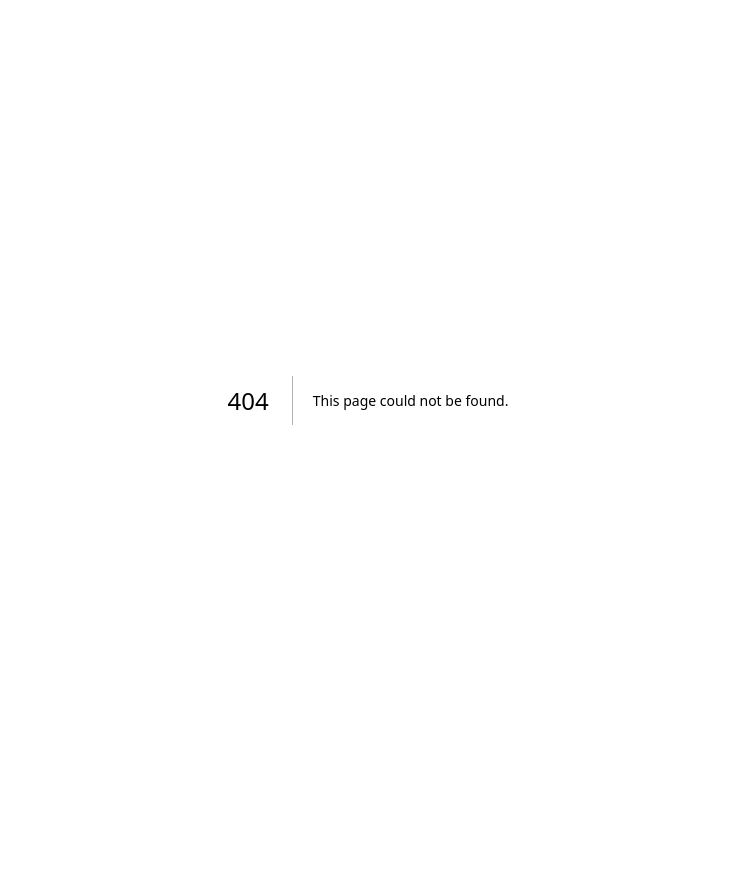
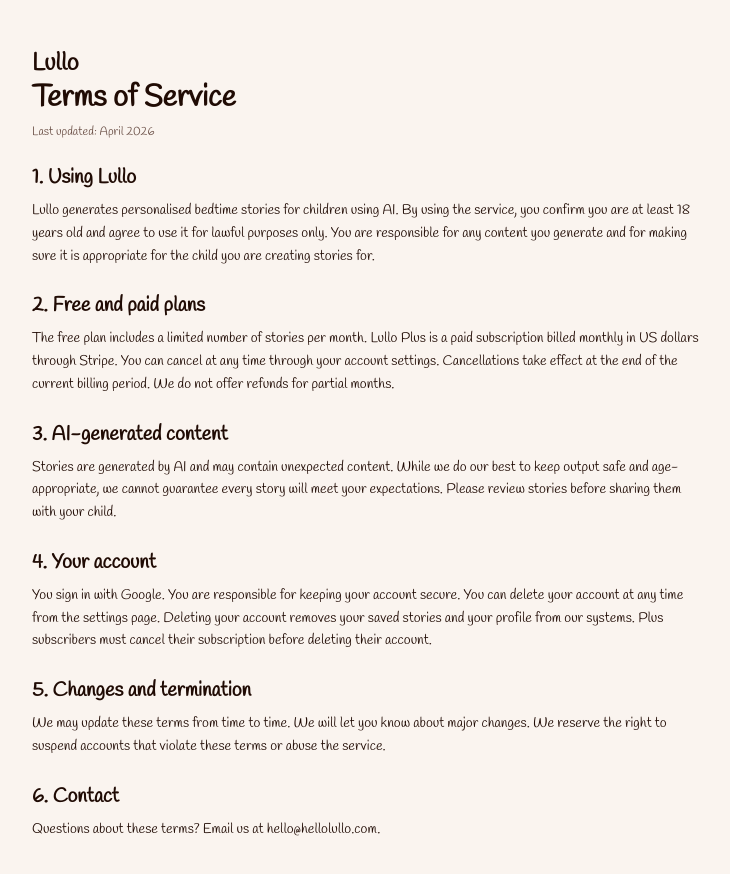
Before and after one commit to morganthen/lullo, a Next.js app: page /terms in a window 1280 px wide. Before the commit this address had no page. Shown: the top 874 px of the page, without its empty margins (272-1002 px from the left). Before the commit the page ends 800 px from the top, so only its background shows below. Built offline with nearby package versions, Linux system fonts and the light colour scheme.

Commit message:
add terms and privacy policy page

```diff
--- a/app/(auth)/login/page.tsx
+++ b/app/(auth)/login/page.tsx
@@ -1,9 +1,9 @@
 "use client";
 
 import { Button } from "@/components/ui/button";
-import { Card, CardFooter, CardHeader, CardTitle } from "@/components/ui/card";
 import { createClient } from "@/lib/supabase/client";
 import { useRouter } from "next/navigation";
+import Link from "next/link";
 
 export default function LoginPage() {
   const router = useRouter();
@@ -13,7 +13,6 @@ export default function LoginPage() {
     const { data, error } = await supabase.auth.signInWithOAuth({
       provider: "google",
       options: {
-        // Must point to your auth callback route
         redirectTo: `${process.env.NEXT_PUBLIC_SITE_URL}/auth/callback`,
       },
     });
@@ -23,24 +22,57 @@ export default function LoginPage() {
       router.push("/auth/auth-code-error");
     }
 
-    //manually redirect user to providers login page
     if (data.url) {
       window.location.href = data.url;
     }
   }
 
   return (
-    <Card className="w-full max-w-sm">
-      <CardHeader>
-        <CardTitle>Login to via Google</CardTitle>
-      </CardHeader>
-      <CardFooter className="grid">
-        {/*only enable after securing Apple Developer account */}
-        {/* <Button className="w-full">Continue with Apple</Button> */}
-        <Button className="w-full" onClick={signInWithGoogle}>
-          Continue with Google
-        </Button>
-      </CardFooter>
-    </Card>
+    <main className="min-h-screen flex flex-col">
+      <header className="px-6 py-5 max-w-6xl w-full mx-auto">
+        <Link href="/" className="font-heading text-2xl font-bold">
+          Lullo
+        </Link>
+      </header>
+
+      <div className="flex-1 flex items-center justify-center px-4 pb-20">
+        <div className="w-full max-w-sm space-y-8 text-center">
+          <div className="space-y-3">
+            <h1 className="font-heading text-4xl font-bold">
+              Welcome to Lullo
+            </h1>
+            <p className="text-muted-foreground">
+              Sign in to start creating bedtime stories for your little one.
+            </p>
+          </div>
+
+          <div className="space-y-3">
+            <Button
+              onClick={signInWithGoogle}
+              size="lg"
+              className="w-full rounded-full"
+            >
+              Continue with Google
+            </Button>
+            {/* <Button className="w-full rounded-full" size="lg" variant="outline">
+              Continue with Apple
+            </Button> */}
+          </div>
+
+          <p className="text-xs text-muted-foreground">
+            By continuing, you agree to our{" "}
+            <Link href="/terms" className="underline">
+              terms{" "}
+            </Link>
+            and
+            <Link href="/privacy" className="underline">
+              {" "}
+              privacy policy
+            </Link>
+            .
+          </p>
+        </div>
+      </div>
+    </main>
   );
 }
--- /dev/null
+++ b/app/(terms and privacy)/privacy/page.tsx
@@ -0,0 +1,80 @@
+import Link from "next/link";
+
+export default function PrivacyPage() {
+  return (
+    <main className="min-h-screen py-12 px-4">
+      <div className="max-w-2xl mx-auto space-y-6">
+        <Link href="/" className="font-heading text-2xl font-bold">
+          Lullo
+        </Link>
+
+        <div>
+          <h1 className="font-heading text-3xl font-bold mb-2">
+            Privacy Policy
+          </h1>
+          <p className="text-xs text-muted-foreground">
+            Last updated: April 2026
+          </p>
+        </div>
+
+        <section className="space-y-2">
+          <h2 className="font-heading text-xl font-semibold">
+            What we collect
+          </h2>
+          <p className="text-sm leading-relaxed">
+            When you sign up, we collect your email address and name from
+            Google. When you generate a story, we store the child&apos;s name
+            you enter, the story text, the generated audio file, and metadata
+            like theme and date. For Plus subscribers, Stripe processes payments
+            on our behalf and we store a Stripe customer ID.
+          </p>
+        </section>
+
+        <section className="space-y-2">
+          <h2 className="font-heading text-xl font-semibold">How we use it</h2>
+          <p className="text-sm leading-relaxed">
+            We use your data to generate and save your stories, manage your
+            subscription, and improve the service. We do not sell your data. We
+            do not use your stories to train AI models.
+          </p>
+        </section>
+
+        <section className="space-y-2">
+          <h2 className="font-heading text-xl font-semibold">Third parties</h2>
+          <p className="text-sm leading-relaxed">
+            We use Supabase to store your data, Anthropic Claude to generate
+            story text, ElevenLabs to generate audio, and Stripe to process
+            payments. These services receive only the data needed to do their
+            job.
+          </p>
+        </section>
+
+        <section className="space-y-2">
+          <h2 className="font-heading text-xl font-semibold">Your rights</h2>
+          <p className="text-sm leading-relaxed">
+            You can delete your account at any time from the settings page,
+            which removes all your stories and profile data. You can request a
+            copy of your data by emailing us.
+          </p>
+        </section>
+
+        <section className="space-y-2">
+          <h2 className="font-heading text-xl font-semibold">Children</h2>
+          <p className="text-sm leading-relaxed">
+            Lullo is designed to be used by parents and guardians, not children
+            directly. You should not let children sign in or use the service
+            unsupervised. We do not knowingly collect data from children under
+            13.
+          </p>
+        </section>
+
+        <section className="space-y-2">
+          <h2 className="font-heading text-xl font-semibold">Contact</h2>
+          <p className="text-sm leading-relaxed">
+            Questions? Email us at hello@hellolullo.com.
+          </p>
+        </section>
+      </div>
+    </main>
+  );
+}
--- /dev/null
+++ b/app/(terms and privacy)/terms/page.tsx
@@ -0,0 +1,89 @@
+import Link from "next/link";
+
+export default function TermsPage() {
+  return (
+    <main className="min-h-screen py-12 px-4">
+      <div className="max-w-2xl mx-auto space-y-6">
+        <Link href="/" className="font-heading text-2xl font-bold">
+          Lullo
+        </Link>
+
+        <div>
+          <h1 className="font-heading text-3xl font-bold mb-2">
+            Terms of Service
+          </h1>
+          <p className="text-xs text-muted-foreground">
+            Last updated: April 2026
+          </p>
+        </div>
+
+        <section className="space-y-2">
+          <h2 className="font-heading text-xl font-semibold">1. Using Lullo</h2>
+          <p className="text-sm leading-relaxed">
+            Lullo generates personalised bedtime stories for children using AI.
+            By using the service, you confirm you are at least 18 years old and
+            agree to use it for lawful purposes only. You are responsible for
+            any content you generate and for making sure it is appropriate for
+            the child you are creating stories for.
+          </p>
+        </section>
+
+        <section className="space-y-2">
+          <h2 className="font-heading text-xl font-semibold">
+            2. Free and paid plans
+          </h2>
+          <p className="text-sm leading-relaxed">
+            The free plan includes a limited number of stories per month. Lullo
+            Plus is a paid subscription billed monthly in US dollars through
+            Stripe. You can cancel at any time through your account settings.
+            Cancellations take effect at the end of the current billing period.
+            We do not offer refunds for partial months.
+          </p>
+        </section>
+
+        <section className="space-y-2">
+          <h2 className="font-heading text-xl font-semibold">
+            3. AI-generated content
+          </h2>
+          <p className="text-sm leading-relaxed">
+            Stories are generated by AI and may contain unexpected content.
+            While we do our best to keep output safe and age-appropriate, we
+            cannot guarantee every story will meet your expectations. Please
+            review stories before sharing them with your child.
+          </p>
+        </section>
+
+        <section className="space-y-2">
+          <h2 className="font-heading text-xl font-semibold">
+            4. Your account
+          </h2>
+          <p className="text-sm leading-relaxed">
+            You sign in with Google. You are responsible for keeping your
+            account secure. You can delete your account at any time from the
+            settings page. Deleting your account removes your saved stories and
+            your profile from our systems. Plus subscribers must cancel their
+            subscription before deleting their account.
+          </p>
+        </section>
+
+        <section className="space-y-2">
+          <h2 className="font-heading text-xl font-semibold">
+            5. Changes and termination
+          </h2>
+          <p className="text-sm leading-relaxed">
+            We may update these terms from time to time. We will let you know
+            about major changes. We reserve the right to suspend accounts that
+            violate these terms or abuse the service.
+          </p>
+        </section>
+
+        <section className="space-y-2">
+          <h2 className="font-heading text-xl font-semibold">6. Contact</h2>
+          <p className="text-sm leading-relaxed">
+            Questions about these terms? Email us at hello@hellolullo.com.
+          </p>
+        </section>
+      </div>
+    </main>
+  );
+}
```
